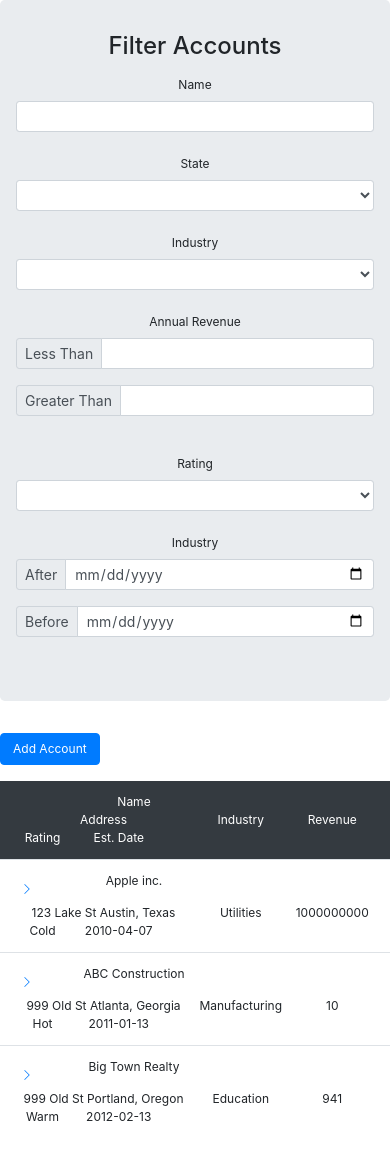
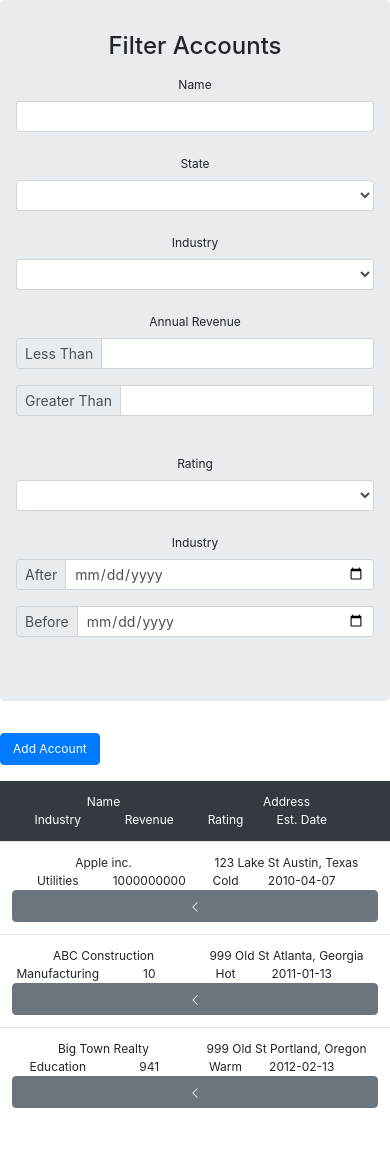
Before and after one commit to jayfunk/simple-contacts, a React (Create React App) app: page / in a window 390 px wide. Shown: the top 1160 px of the page. Built offline with nearby package versions, Linux system fonts and the light colour scheme.

Commit message:
Refactored expander to be on the right side When in a constrained viewport it becomes an entire row to expand and collapse the contacts content

```diff
--- a/src/App.css
+++ b/src/App.css
@@ -29,13 +29,13 @@
   position: relative;
 }
 
-.app .accounts .account .expander.btn.focus,
-.app .accounts .account .expander.btn:focus {
-  box-shadow: none;
+.app .accounts .account:hover {
+  background-color: #e9ecef;
 }
 
-.app .accounts .account:hover {
-  background-color: #e9ecef;
+.app .accounts .account .expander.focus,
+.app .accounts .account .expander:focus {
+  box-shadow: none;
 }
 
 @media (max-width: 576px) {
@@ -49,3 +49,17 @@
     padding-left: 0;
   }
 }
+
+@media (max-width: 767px) {
+  .app .accounts .account .expander {
+    color: #fff;
+    background-color: #6c757d;
+    border-color: #6c757d;
+  }
+
+  .app .accounts .account .expander:hover {
+    color: #fff;
+    background-color: #5a6268;
+    border-color: #545b62;
+  }
+}
--- a/src/App.js
+++ b/src/App.js
@@ -53,9 +53,27 @@ export class App extends Component {
 
       return (
         <div className="account row" key={accountId}>
+          <div className="col-6 col-md-2" onClick={openModal}>
+            {account.name}
+          </div>
+          <div className="col-6 col-md-2" onClick={openModal}>
+            {this.renderAccountAddress(account.address)}
+          </div>
+          <div className="col-3 col-md-2" onClick={openModal}>
+            {INDUSTRY_OPTIONS[account.industry]}
+          </div>
+          <div className="col-3 col-md-2" onClick={openModal}>
+            {account.annualRevenue}
+          </div>
+          <div className="col-2 col-md-1" onClick={openModal}>
+            {RATING_OPTIONS[account.rating]}
+          </div>
+          <div className="col-3 col-md-2" onClick={openModal}>
+            {account.establishedDate.toString()}
+          </div>
           <Button
             variant="link"
-            className="expander col-1 col-md-1"
+            className="expander col-md-1"
             onClick={this.toggleExpanded.bind(this, accountId)}
           >
             {expanded === false ? (
@@ -63,13 +81,13 @@ export class App extends Component {
                 width="1em"
                 height="1em"
                 viewBox="0 0 16 16"
-                className="bi bi-chevron-right"
+                className="bi bi-chevron-left"
                 fill="currentColor"
                 xmlns="http://www.w3.org/2000/svg"
               >
                 <path
                   fillRule="evenodd"
-                  d="M4.646 1.646a.5.5 0 0 1 .708 0l6 6a.5.5 0 0 1 0 .708l-6 6a.5.5 0 0 1-.708-.708L10.293 8 4.646 2.354a.5.5 0 0 1 0-.708z"
+                  d="M11.354 1.646a.5.5 0 0 1 0 .708L5.707 8l5.647 5.646a.5.5 0 0 1-.708.708l-6-6a.5.5 0 0 1 0-.708l6-6a.5.5 0 0 1 .708 0z"
                 />
               </svg>
             ) : (
@@ -88,24 +106,6 @@ export class App extends Component {
               </svg>
             )}
           </Button>
-          <div className="col-6 col-md-2" onClick={openModal}>
-            <span>{account.name}</span>
-          </div>
-          <div className="col-6 col-md-2" onClick={openModal}>
-            {this.renderAccountAddress(account.address)}
-          </div>
-          <div className="col-3 col-md-2" onClick={openModal}>
-            {INDUSTRY_OPTIONS[account.industry]}
-          </div>
-          <div className="col-3 col-md-2" onClick={openModal}>
-            {account.annualRevenue}
-          </div>
-          <div className="col-2 col-md-1" onClick={openModal}>
-            {RATING_OPTIONS[account.rating]}
-          </div>
-          <div className="col-3 col-md-2" onClick={openModal}>
-            {account.establishedDate.toString()}
-          </div>
           {expanded === true && <Contacts accountId={accountId} contacts={account.contacts} />}
         </div>
       );
@@ -126,13 +126,13 @@ export class App extends Component {
         <div className="accounts row mb-5">
           <div className="col">
             <div className="header row">
-              <div className="col-1 col-md-1"></div>
               <div className="col-6 col-md-2">Name</div>
               <div className="col-6 col-md-2">Address</div>
               <div className="col-3 col-md-2">Industry</div>
               <div className="col-3 col-md-2">Revenue</div>
               <div className="col-2 col-md-1">Rating</div>
               <div className="col-3 col-md-2">Est. Date</div>
+              <div className="col-md-1"></div>
             </div>
             {this.renderAccounts()}
           </div>
```
